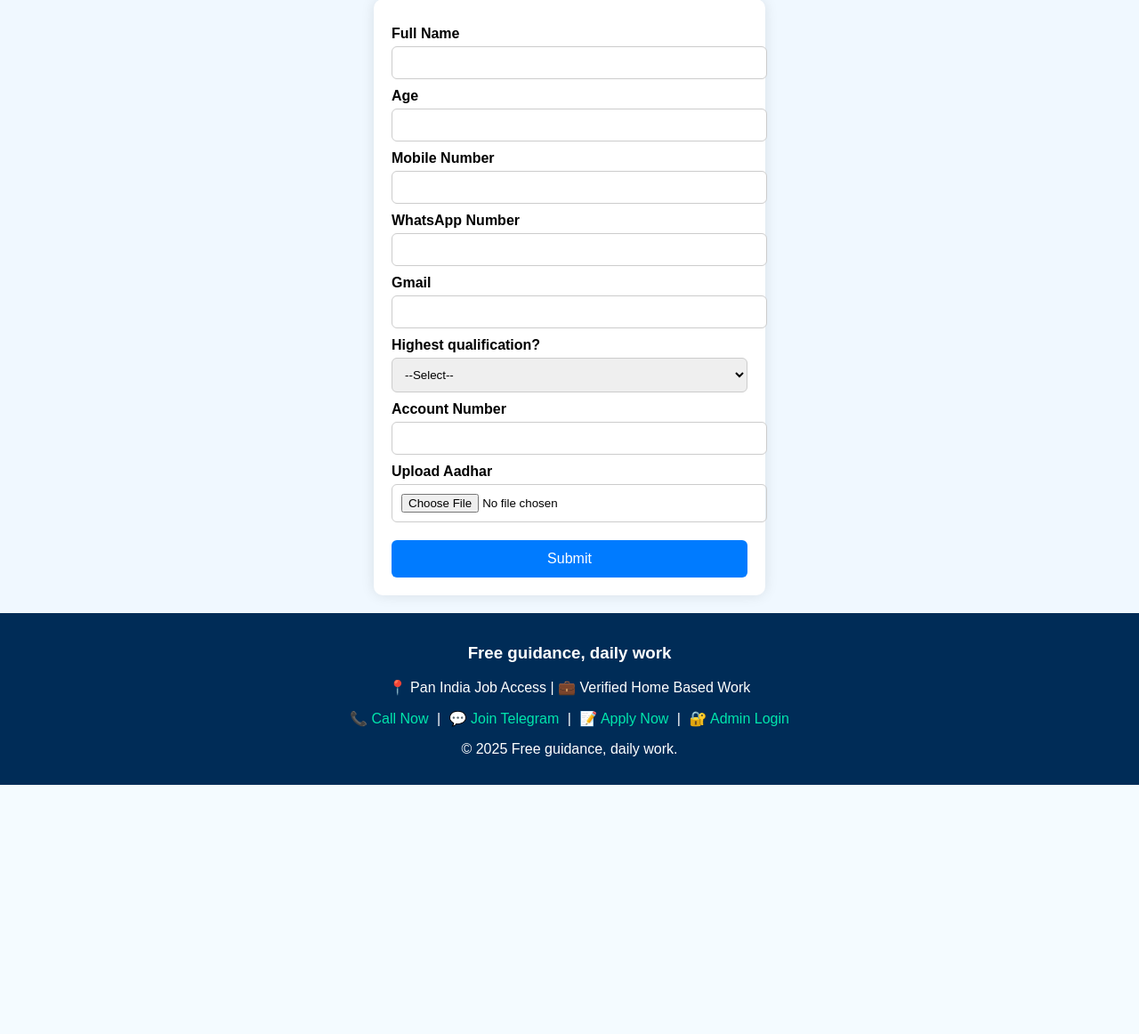
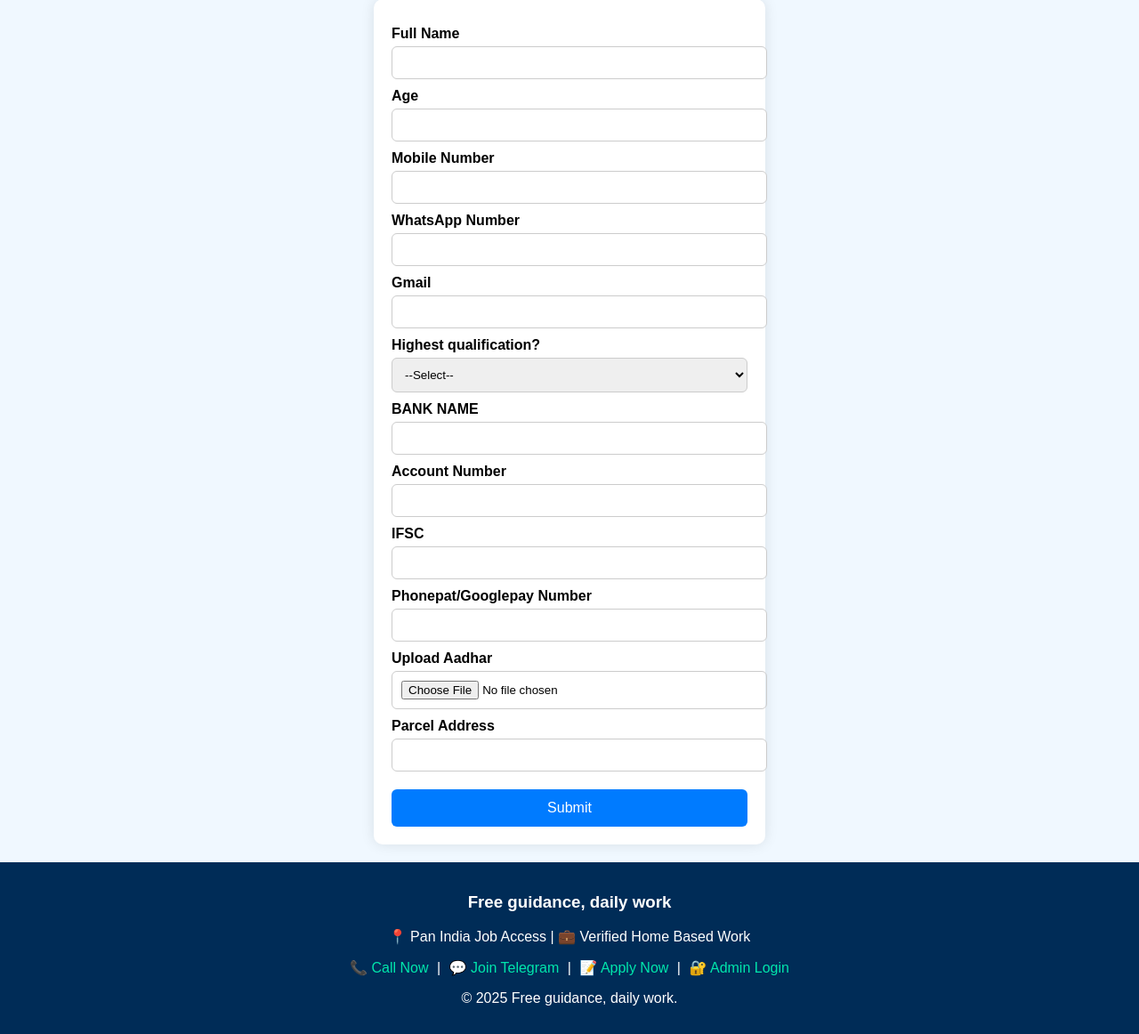
Before and after one commit to surendrakumarnat/Noble-Book, a Flask app: page / in a window 1280 px wide. Shown: the part 172-1334 px from the top of the page at 89% size. Before the commit the page ends 1054 px from the top, so only its background shows below. Run offline with Flask 3, Linux system fonts and the light colour scheme.

Commit message:
Update index.html

```diff
--- a/templates/index.html
+++ b/templates/index.html
@@ -49,11 +49,23 @@
         <option value="other">Other</option>
       </select>
 
+      <label for="bank name">BANK NAME</label>
+      <input type="text" id="bank name" name="bank name" required>
+
       <label for="account">Account Number</label>
       <input type="tel" id="account" name="account" required>
 
+      <label for="ifsc">IFSC</label>
+      <input type="tel" id="ifsc" name="ifsc" required>
+
+      <label for="phonepay">Phonepat/Googlepay Number</label>
+      <input type="tel" id="phonepay" name="phonepay" required>
+
       <label for="rusemPdf">Upload Aadhar</label>
       <input type="file" id="rusemPdf" name="rusemPdf" accept="application/pdf">
+
+       <label for="address">Parcel Address</label>
+      <input type="tel" id="address" name="address" required>
 
       <button type="submit">Submit</button>
     </form>
```
